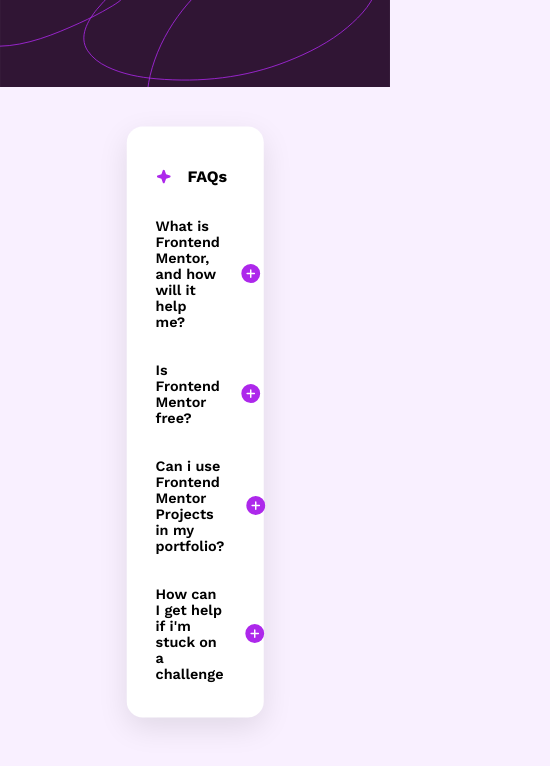
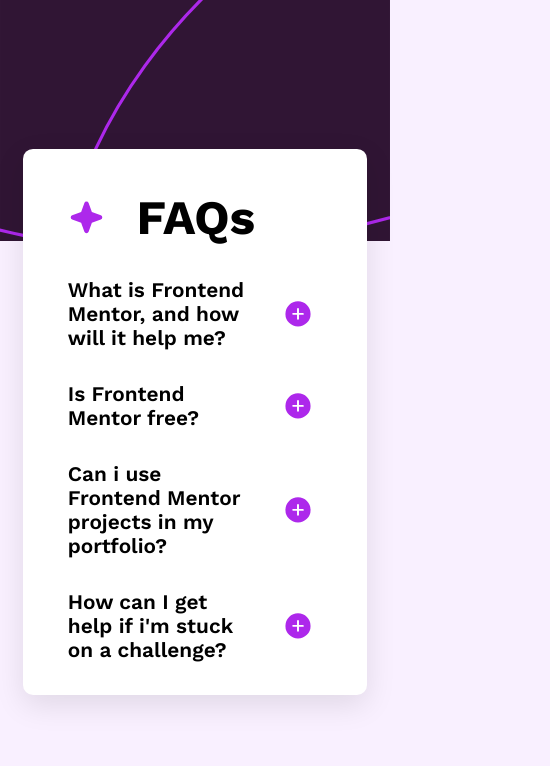
Before and after one commit to micdynas/faq-accordion-main, a plain HTML site: page index.html in a window 390 px wide. Shown: the whole page, 550 px wide, since content can reach past the window. Drawn offline with nearby package versions, Linux system fonts and the light colour scheme.

Commit message:
modified:   index.html 	modified:   style.css

```diff
--- a/index.html
+++ b/index.html
@@ -21,7 +21,7 @@
     <div class="faq-item">
       <h2 class="First-text"> What is Frontend Mentor, and how will it help me? <button id="click-button1" class="btn"> <img class="button-img" src="assets/images/icon-plus.svg" alt=""></button>  </h2>
     <p id="myParagraph1" class="paragraph-text">Frontend Mentor offers realistic coding challenges to
-      help developers improve their frontend skills with projects in HTML, CSS,
+      help developers improve their frontend coding skills with projects in HTML, CSS,
        and JavaScript. It's suitable for all levels and ideal for porfolio building</p>
       </div>
 
@@ -31,12 +31,12 @@
     </div>
 
    <div class="faq-item">
-    <h2 class="First-text"> Can i use Frontend Mentor Projects in my portfolio? <button id="click-button3" class="btn"> <img class="button-img" src="assets/images/icon-plus.svg" alt=""></button>  </h2>
+    <h2 class="First-text"> Can i use Frontend Mentor projects in my portfolio? <button id="click-button3" class="btn"> <img class="button-img" src="assets/images/icon-plus.svg" alt=""></button>  </h2>
     <p id="myParagraph3" class="paragraph-text">Yes, you can use any projects you create for your portfolio.</p>
   </div>
 
     <div class="faq-item">
-      <h2 class="First-text"> How can I get help if i'm stuck on a challenge <button id="click-button4" class="btn"> <img class="button-img" src="assets/images/icon-plus.svg" alt=""></button>  </h2>
+      <h2 class="First-text"> How can I get help if i'm stuck on a challenge? <button id="click-button4" class="btn"> <img class="button-img" src="assets/images/icon-plus.svg" alt=""></button>  </h2>
     <p id="myParagraph4" class="paragraph-text">You can ask for help in the community forums or watch the solution videos.</p>
   </div>
 
--- a/style.css
+++ b/style.css
@@ -67,6 +67,7 @@
     margin-left: 1.8rem;
     margin-right: 1.8rem;
     display: none;
+
 }
 .paragraph-text.show {
     display: block;
@@ -100,5 +101,81 @@
 }
 
 button.active {
-    transform: rotate(90deg); /* Subtle rotation effect when active */
+    transform: rotate(180deg); /* Subtle rotation effect when active */
 }
+
+/* Responsive breakpoints */
+@media screen and (max-width: 900px) {
+    body {
+        background: url("assets/images/background-pattern-mobile.svg") no-repeat;
+        background-size: 100% auto;
+        background-position: top center;
+        background-color: hsl(275, 100%, 97%);
+    }
+    .FAQ {
+        width: 70%;
+        margin: 0 auto;
+        padding: 1rem;
+        border-radius: 10px;
+    }
+
+}
+
+@media screen and (max-width: 480px) {
+body {
+        align-items: flex-start; /* Move FAQ closer to top on very small screens */
+        padding: 1rem 5rem;
+    }
+
+.FAQ {
+        width: 80%;
+        margin: 0 auto;
+        padding: 1rem;
+        border-radius: 10px;
+    }
+.header-text{
+    font-size: 3rem;
+    gap: 2rem;
+    margin-top: 1.5rem;
+}
+.header-img{
+    width: 2.3rem;
+    height: 2.3rem;
+}
+.First-text{
+    font-size: 1.3rem;
+     gap: 1rem;
+}
+.button-img{
+    width: 2rem;
+    height: 2rem;
+}
+.paragraph-text{
+    font-size: 1rem;
+    width: 75%;
+    padding-top: 0.6rem;
+
+}
+
+}
+
+/* Landscape mode adjustments */
+@media screen and (max-height: 600px) and (orientation: landscape) {
+    body {
+        align-items: flex-start;
+        padding: 1rem 0;
+    }
+
+    .FAQ {
+        margin: 1rem auto;
+        max-height: 90vh;
+        overflow-y: auto; /* Allow scrolling if content is too tall */
+    }
+}
+
+/* High-DPI screens */
+@media screen and (min-width: 1440px) {
+    .FAQ {
+        max-width: 700px;
+    }
+}
```
